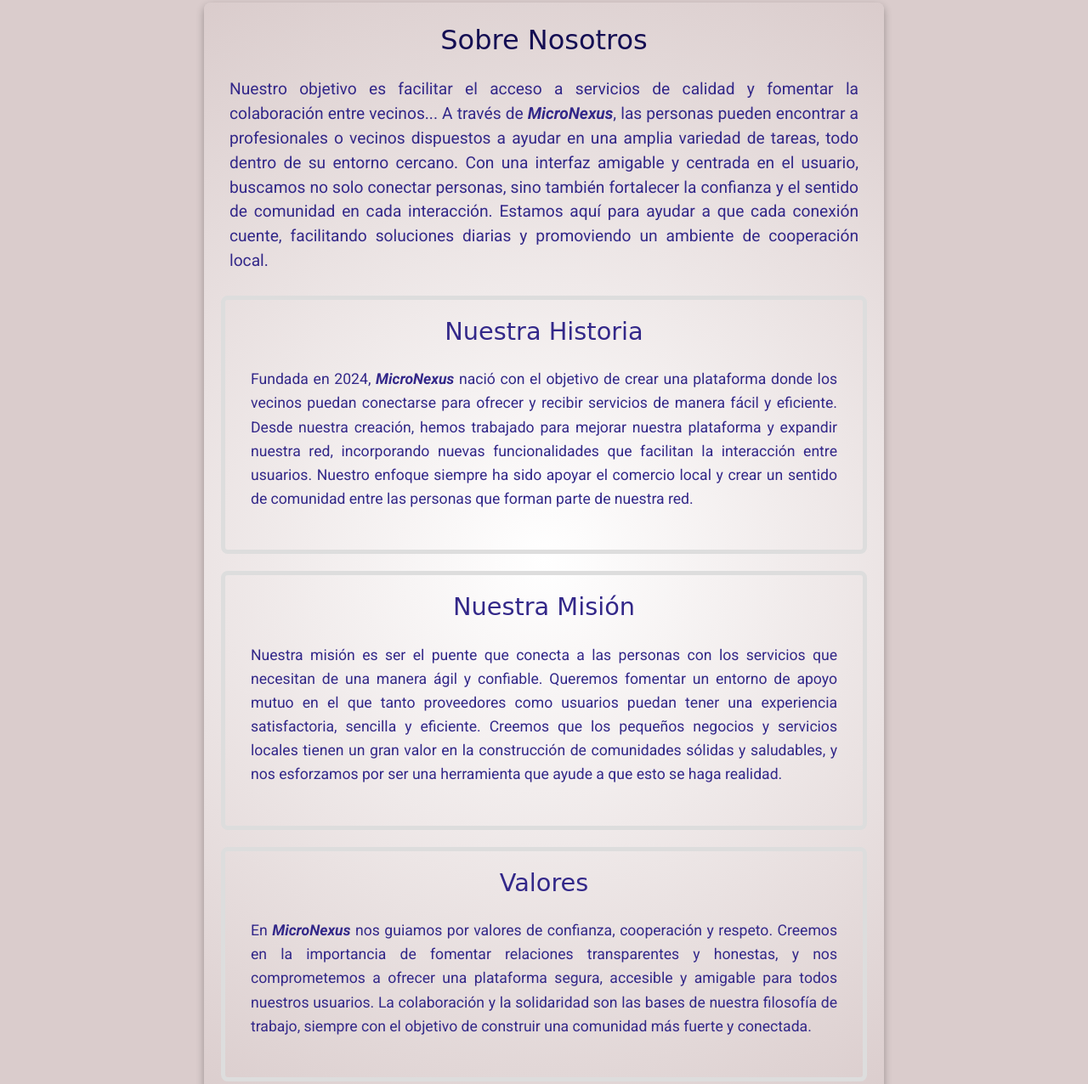
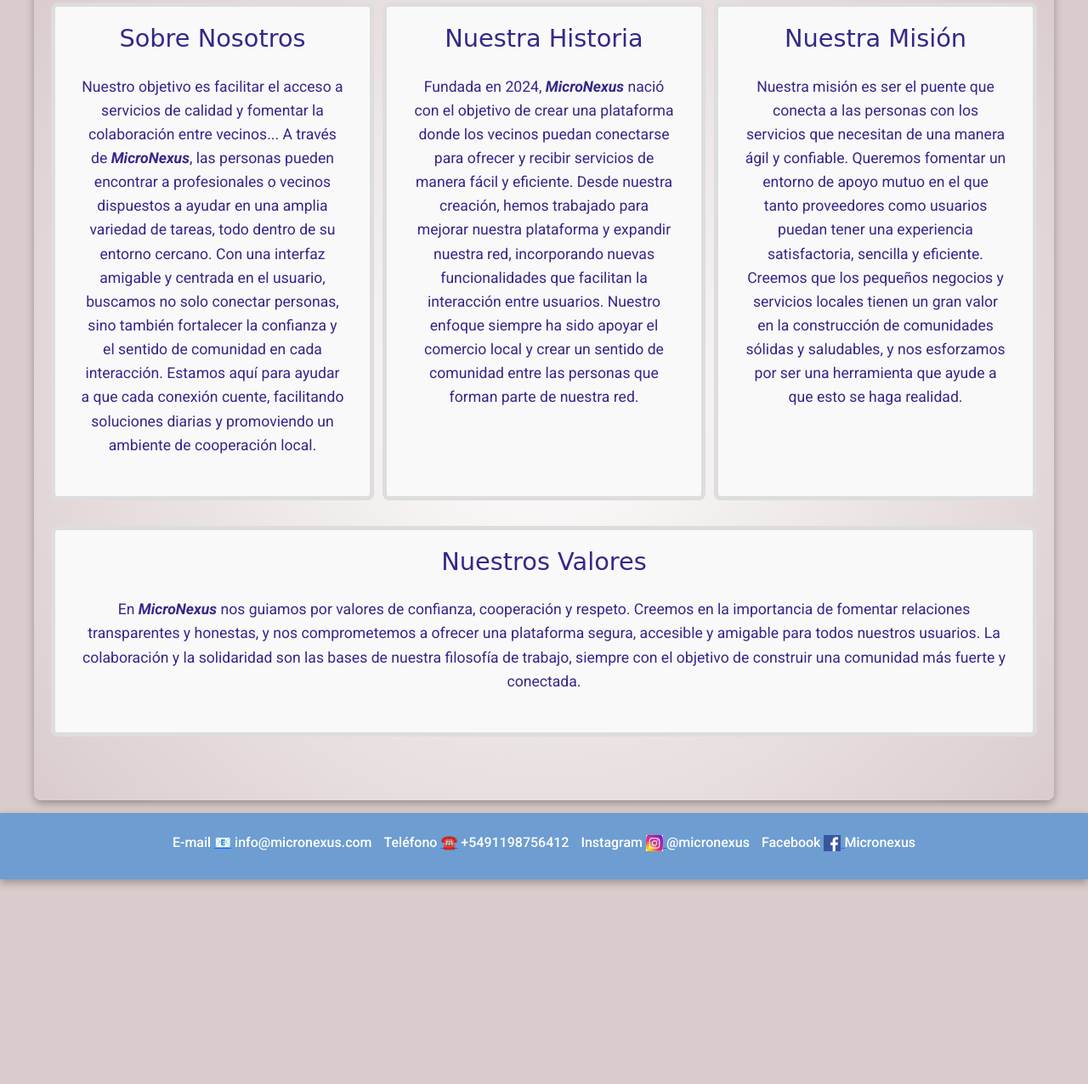
Before and after one commit to caromatz/PreEntrega2-Matzkin, a website: page pages/sobre.html in a window 1280 px wide. Shown: the part 402-1678 px from the top of the page at 85% size. After the commit the page ends 1452 px from the top, so only its background shows below. Drawn offline with nearby package versions, Linux system fonts and the light colour scheme; a web font is replaced by a local one.

Commit message:
enlaces footer y actualizacion sobre

```diff
--- a/pages/sobre.html
+++ b/pages/sobre.html
@@ -111,16 +111,18 @@
         </nav>
     </header>
 
-    <main data-aos="flip-left">
-        <h2>Sobre Nosotros</h2>
+    <main class="textonosotros" data-aos="flip-left">
+        <section class="sobre nosotros">
+        <h3>Sobre Nosotros</h3>
         <p>Nuestro objetivo es facilitar el acceso a servicios de calidad y fomentar la colaboración entre vecinos...
             A través de <strong><em>MicroNexus</em></strong>, las personas pueden encontrar a profesionales o vecinos
             dispuestos a ayudar en una amplia variedad de tareas, todo dentro de su entorno cercano.
             Con una interfaz amigable y centrada en el usuario, buscamos no solo conectar personas, sino también
             fortalecer la confianza y el sentido de comunidad en cada interacción. Estamos aquí para ayudar a que cada
             conexión cuente, facilitando soluciones diarias y promoviendo un ambiente de cooperación local.</p>
+        </section>
 
-        <section class="sobre">
+        <section class="sobre historia">
             <h3>Nuestra Historia</h3>
             <p>Fundada en 2024, <strong><em>MicroNexus</em></strong> nació con el objetivo de crear una plataforma donde
                 los
@@ -130,7 +132,7 @@
                 comercio local y crear un sentido de comunidad entre las personas que forman parte de nuestra red.</p>
         </section>
 
-        <section class="sobre">
+        <section class="sobre mision">
             <h3>Nuestra Misión</h3>
             <p>Nuestra misión es ser el puente que conecta a las personas con los servicios que necesitan de una manera
                 ágil y confiable. Queremos fomentar un entorno de apoyo mutuo en el que tanto proveedores como
@@ -139,8 +141,8 @@
                 saludables, y nos esforzamos por ser una herramienta que ayude a que esto se haga realidad.</p>
         </section>
 
-        <section class="sobre">
-            <h3>Valores</h3>
+        <section class="sobre valores">
+            <h3>Nuestros Valores</h3>
             <p>En <strong><em>MicroNexus</em></strong> nos guiamos por valores de confianza, cooperación y respeto.
                 Creemos en la importancia de fomentar relaciones transparentes y honestas, y nos comprometemos a ofrecer
                 una plataforma segura, accesible y amigable para todos nuestros usuarios. La colaboración y la
@@ -153,10 +155,29 @@
 
     <footer>
         <div class="contact-info">
-            <h4>E-mail📧 info@micronexus.com -</h4>
-            <h4>Teléfono ☎️ 51239875 -</h4>
-            <h4>Instagram <img src="../images/instagram.jpg" alt="logo instagram"> @micronexus -</h4>
-            <h4>Facebook <img src="../images/facebook.png" alt="logo facebook"> Micronexus</h4>
+            <h4>
+                E-mail
+                <a href="https://mail.google.com/mail/?view=cm&fs=1&to=info@micronexus.com" target="_blank">📧</a>
+                info@micronexus.com
+            </h4>
+            <h4>
+                Teléfono
+                <a href="tel:+5491198756412">☎️</a> +5491198756412
+            </h4>
+            <h4>
+                Instagram
+                <a href="https://www.instagram.com" target="_blank">
+                    <img src="../images/instagram.jpg" alt="logo instagram">
+                </a>
+                @micronexus
+            </h4>
+            <h4>
+                Facebook
+                <a href="https://www.facebook.com" target="_blank">
+                    <img src="../images/facebook.png" alt="logo facebook">
+                </a>
+                Micronexus
+            </h4>
         </div>
     </footer>
 
--- a/scss/_footer.scss
+++ b/scss/_footer.scss
@@ -11,5 +11,7 @@ footer {
     h4 {
         display: inline-block;
         font-size: 1rem;
+        padding: 5px;
+
     }
 }
--- a/scss/_sobre.scss
+++ b/scss/_sobre.scss
@@ -1,10 +1,25 @@
 @use "reset";
+
+.textonosotros {
+    display: grid;
+    grid-template-columns: repeat(3, 1fr);  /* 3 columnas iguales */
+    grid-template-rows: 1fr 0.5fr;  /* 2 filas, una más grande que la otra */
+    grid-template-areas:
+        "nosotros historia mision"  /* primera fila con 3 columnas */
+        "valores valores valores";  /* segunda fila que ocupa 3 columnas */
+
+    gap: 10px;
+    padding: 20px;
+    max-width: 1200px;
+    margin: 0 auto;
+}
 
 .sobre {
     padding: 20px;
     border-radius: 8px;
     border: 5px solid #ddd;
     margin-bottom: 20px;
+    background-color: #f9f9f9;
 }
 
 .sobre h3 {
@@ -19,4 +34,23 @@
     font-size: 1.1rem;
     color: reset.$color_textos;
     line-height: 1.6;
+    text-align: center;
 }
+
+/* Asignando áreas a las secciones */
+
+.sobre.nosotros {
+    grid-area: nosotros;
+}
+
+.sobre.historia {
+    grid-area: historia;
+}
+
+.sobre.mision {
+    grid-area: mision;
+}
+
+.sobre.valores {
+    grid-area: valores;
+}
```
Also changed, not shown: index.html (+23 -4 lines), pages/registro.html (+23 -4 lines), pages/servicios.html (+23 -4 lines), pages/testimonios.html (+23 -4 lines), css/style.css, 1 other file.
